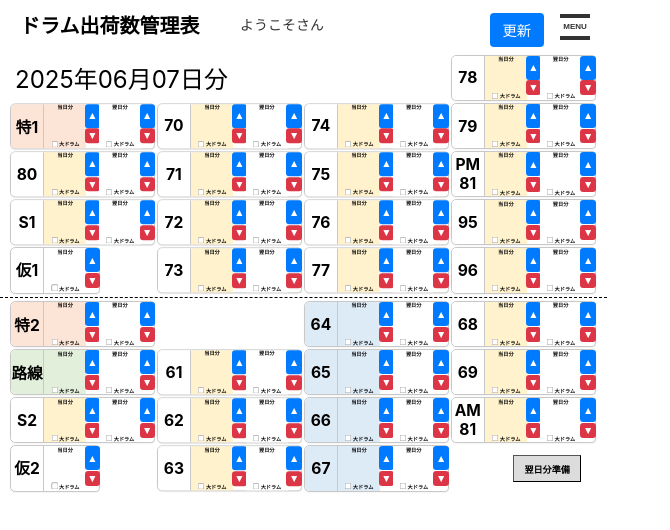
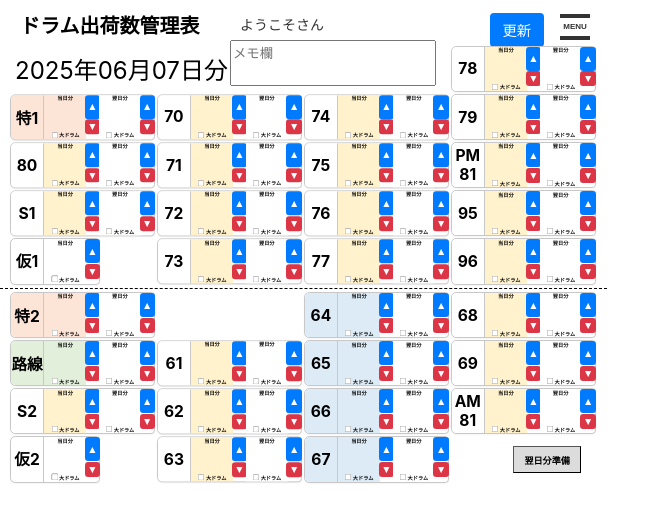
Before and after one commit to Rgtntppy/IBC, a React (Create React App) app: page /master in a window 1280 px wide. Shown: the top 530 px of the page, without its empty margins (0-670 px from the left). Built offline with nearby package versions, Linux system fonts and the light colour scheme; no server answers; the database is empty; sample sign-in values are in the browser's storage; the HTML template or start-up script is replaced by a standard one; what date-holidays would draw is missing.

Commit message:
MemoArea作成

```diff
--- a/src/components/master/ShipmentTable.tsx
+++ b/src/components/master/ShipmentTable.tsx
@@ -11,6 +11,7 @@ import { BinBlock } from './binBlocks/BinBlock';
 import { useSyncScroll } from './useSyncScroll';
 import { getNextBusinessDay } from '../../data/getNextBusinessDay';
 import { TodayLabel } from './todayLabel/TodayLabel';
+import { MemoArea } from './memoArea/MemoArea';
 import { PrepareForTheNextDayPopUp } from './popUp/prepareForTheNextDay/PrepareForTheNextDayPopUp';
 import { Onlytoday } from './binBlocks/onlytoday/Onlytoday';
 import { OnlytodaysBinData } from '../../data/binData/onlytodayBinData/onlytodaysBinData';
@@ -225,6 +226,7 @@ const ShipmentTable: React.FC = () => {
         prepareNextDay={prepareNextDay}
         authority={userAuthority}
       />
+      <MemoArea/>
       <div className='todayBinGrid'>
         <div ref={pmRef} className='binGrid pmBinGrid'>
           {pmColumns.map((col, colIndex) => (
--- a/src/components/master/header/header.scss
+++ b/src/components/master/header/header.scss
@@ -1,6 +1,7 @@
 .header {
     position: relative;
     width: 600px;
+    height: 40px;
 
     .reloadButtonWrapper {
         position: absolute;
--- /dev/null
+++ b/src/components/master/memoArea/MemoArea.tsx
@@ -0,0 +1,34 @@
+import './memoArea.scss';
+import React, { useState, useEffect } from 'react';
+import { loadMemoData } from '../../../firebase/memoAreaData/loadMemoData';
+import { saveMemoData } from '../../../firebase/memoAreaData/saveMemoData';
+
+export const MemoArea: React.FC = () => {
+    const [memo, setMemo] = useState('');
+
+    useEffect(() => {
+        const fetchMemo = async () => {
+            const data = await loadMemoData();
+            if (data && typeof data.content === 'string') {
+                setMemo(data.content);
+            } else {
+                setMemo('');
+            }
+        };
+        fetchMemo();
+    }, []);
+
+    const handleBlur = async () => {
+        await saveMemoData({ content: memo });
+    };
+
+    return (
+        <textarea
+            className='memoTextarea'
+            value={memo}
+            onChange={(e) => setMemo(e.target.value)}
+            onBlur={handleBlur}
+            placeholder='メモ欄'
+        />
+    );
+};
--- /dev/null
+++ b/src/components/master/memoArea/memoArea.scss
@@ -0,0 +1,10 @@
+.memoTextarea {
+    position: absolute;
+    top: 0;
+    left: 230px;
+    top: 40px;
+    width: 200px;
+    height: 40px;
+    resize: none;
+    z-index: 10;
+}
--- /dev/null
+++ b/src/components/master/memoArea/memoAreaInterface.ts
@@ -0,0 +1,7 @@
+import { MemoAreaData } from "../../../firebase/memoAreaData/memoAreaInterface";
+
+type memo = MemoAreaData['content'];
+
+export interface MemoAreaProps {
+    content: memo;
+}
--- /dev/null
+++ b/src/firebase/memoAreaData/loadMemoData.ts
@@ -0,0 +1,18 @@
+import { db } from '../firebase';
+import { doc, getDoc } from 'firebase/firestore';
+import { MemoAreaProps } from '../../components/master/memoArea/memoAreaInterface';
+
+export const loadMemoData = async (): Promise<MemoAreaProps | null> => {
+    try {
+        const docRef = doc(db, 'memos', 'sharedMemo');
+        const docSnap = await getDoc(docRef);
+        if (docSnap.exists()) {
+            return docSnap.data().content || '';
+        } else {
+            return null;
+        }
+    } catch (error) {
+        console.error('メモの読み込みエラー:', error);
+        return null;
+    }
+};
--- /dev/null
+++ b/src/firebase/memoAreaData/memoAreaInterface.ts
@@ -0,0 +1,3 @@
+export interface MemoAreaData {
+    content: string;
+}
--- /dev/null
+++ b/src/firebase/memoAreaData/saveMemoData.ts
@@ -0,0 +1,12 @@
+import { db } from '../firebase';
+import { doc, setDoc } from 'firebase/firestore';
+import { MemoAreaData } from './memoAreaInterface';
+
+export const saveMemoData = async (content: MemoAreaData): Promise<void> => {
+    try {
+        const docRef = doc(db, 'memos', 'sharedMemo');
+        await setDoc(docRef, { content }, { merge: true });
+    } catch (error) {
+        console.error('メモの保存エラー:', error);
+    }
+};
```
